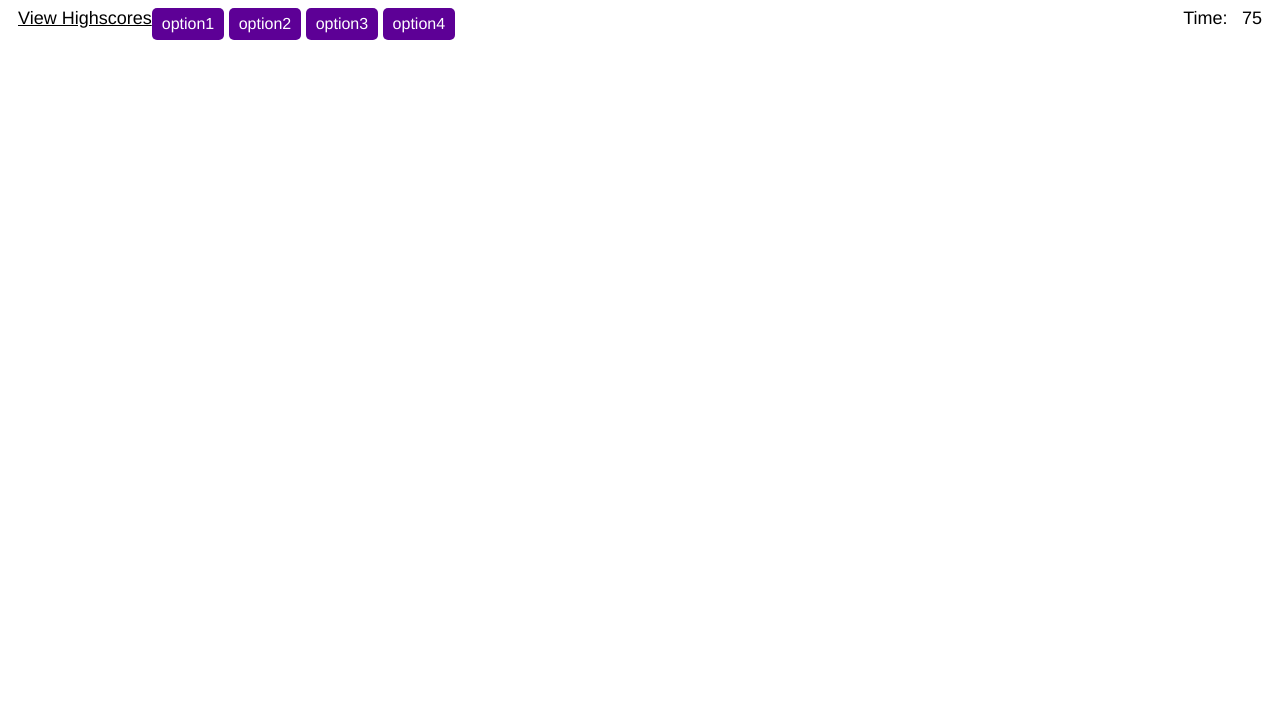
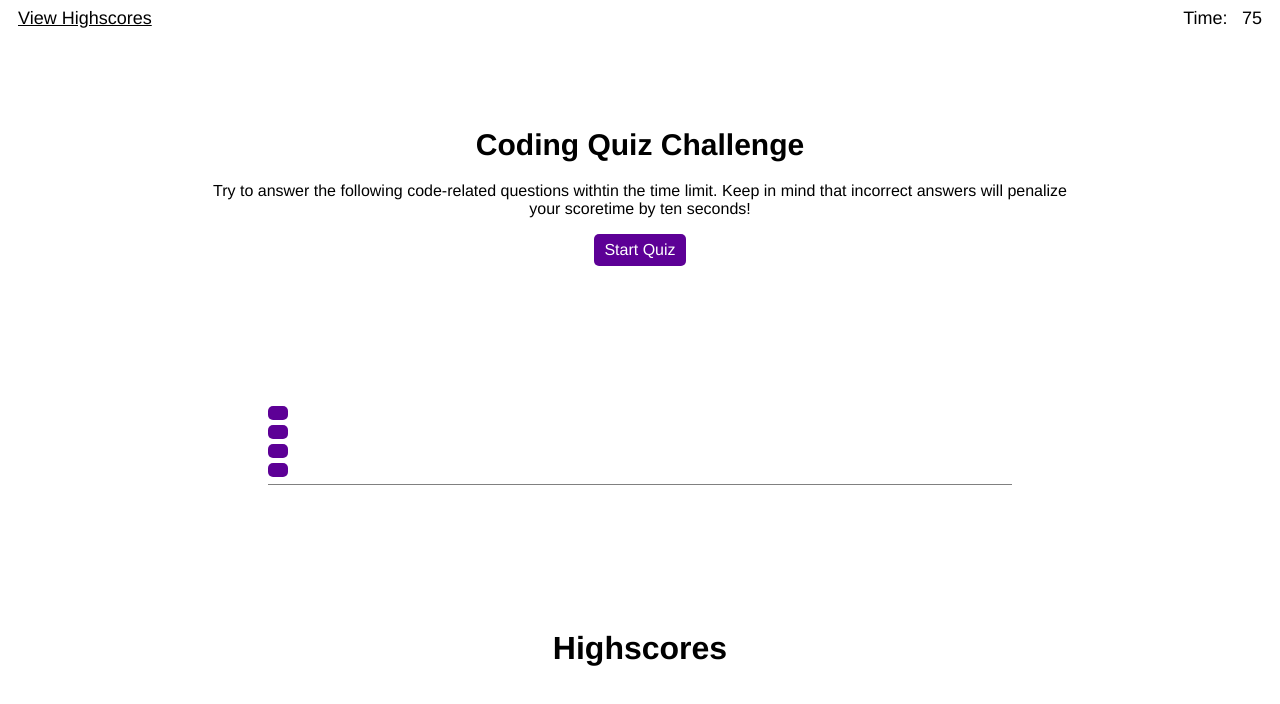
Before and after one commit to yerimechoi/Code-Quiz_C4, a plain HTML site: page index.html in a window 1280 px wide. Drawn offline with Linux system fonts and the light colour scheme.

Commit message:
Fixed question appearing and button problem.

```diff
--- a/Assets/script.js
+++ b/Assets/script.js
@@ -30,13 +30,13 @@ var btn3 = document.querySelector("#button3");
 var btn4 = document.querySelector("#button4");
 
 function startQuiz(){
+    question++;
     questionText.textContent = listOfQuestions[question].question;
     btn1.textContent = listOfQuestions[question].multipleChoice[0];
     btn2.textContent = listOfQuestions[question].multipleChoice[1];
     btn3.textContent = listOfQuestions[question].multipleChoice[2];
     btn4.textContent = listOfQuestions[question].multipleChoice[3];
 
-    question++;
     if(question < listOfQuestions.length){
         startQuiz();
     } else {
@@ -47,7 +47,6 @@ function startQuiz(){
 var checkAnswer = querySelector(".answer");
 
 function check(){
-    line
 }
 
 var questionContainer = document.querySelector(".questionContainer");
@@ -78,6 +77,7 @@ function setTimer(){
 }
 
 //tell the user if the answer was correct or not
+//add or subtract time accordingly
 //save user's answer in storage
 //once clicked on answer, move to next question
 //game over page
--- a/Assets/style.css
+++ b/Assets/style.css
@@ -36,10 +36,9 @@ html {
 
 .challenge {
     text-align: center;
-    margin-left: 260px;
-    margin-right: 260px;
+    margin-left: 190px;
+    margin-right: 190px;
     padding-top: 100px;
-    display: none;
 }
 
 .challenge div h1 {
@@ -52,11 +51,7 @@ html {
     font-weight: 500;
 }
 
-#buttonStart,
-#button1,
-#button2,
-#button3,
-#button4{
+#buttonStart{
     color: white;
     background-color: var(--btn_color);
     border-color: var(--btn_color);
@@ -70,11 +65,55 @@ html {
     transition: all 0.3s ease;
 }
 
+.quizFramework {
+    text-align: center;
+    margin-left: 260px;
+    margin-right: 260px;
+    padding-top: 100px;
+}
+
+.questionContainer {
+    margin-bottom: 40px;
+}
+
+#button1,
+#button2,
+#button3,
+#button4,
+#button5{
+    color: white;
+    background-color: var(--btn_color);
+    border-color: var(--btn_color);
+    border-radius: 5px;
+    border: none;
+    margin-bottom: 5px;
+    padding: 7px 10px;
+    text-align: center;
+    display: flex;
+    font-size: 16px;
+    cursor: pointer;
+    transition: all 0.3s ease;
+}
+
 #buttonStart:hover,
 #button1:hover,
 #button2:hover,
 #button3:hover,
-#button4:hover{
+#button4:hover,
+#button5:hover{
     background-color: var(--btn_hover_color);
     border-color: var(--btn_hover_color);
 }
+
+.answer{
+    margin-top: 7px;
+    border-top: 1px solid grey;
+    padding-top: 7px;
+}
+
+.highscorePage {
+    text-align: center;
+    margin-left: 190px;
+    margin-right: 190px;
+    padding-top: 100px;
+}
--- a/index.html
+++ b/index.html
@@ -9,7 +9,7 @@
     <body>
         <!--Header-->
         <div class="top">
-            <header>
+            <header class="highscore">
                 <a href="highscores">View Highscores</a>
             </header>
             <nav class="timer">
@@ -25,25 +25,32 @@
                 <p>Try to answer the following code-related questions withtin the time limit. Keep in mind that incorrect answers will penalize your scoretime by ten seconds!</p>
             </div>
             <div>
-                <a href="quiz">
-                    <button id="buttonStart">Start Quiz</button>
-                </a>
+                <button id="buttonStart">Start Quiz</button>
             </div>
         </div>
 
         <!--Quiz-->
-        <div>
-            <div class="questionContainer" id="question">
+        <div class="quizFramework">
+            <div class="questionContainer">
+                <h2 class="questionText"></h2>
             </div>
 
-            <div class="multipleChoice">
-                <button class="option" id="button1">option1</button>
-                <button class="option" id="button2">option2</button>
-                <button class="option" id="button3">option3</button>
-                <button class="option" id="button4">option4</button>
+            <div class="answerContainer">
+                <button class="option" id="button1"></button>
+                <button class="option" id="button2"></button>
+                <button class="option" id="button3"></button>
+                <button class="option" id="button4"></button>
+                <p class="answer"></p>
             </div>
         </div>
 
+        <!--Highscore-->
+        <div class="highscorePage">
+            <h1>Highscores</h1>
+            <div>
+                <ul id="userContainer"></ul>
+            </div>
+        </div>
         <script src="./Assets/script.js"></script>
     </body>
 </html>
```
Also changed, not shown: Assets/reset.css (deleted).
